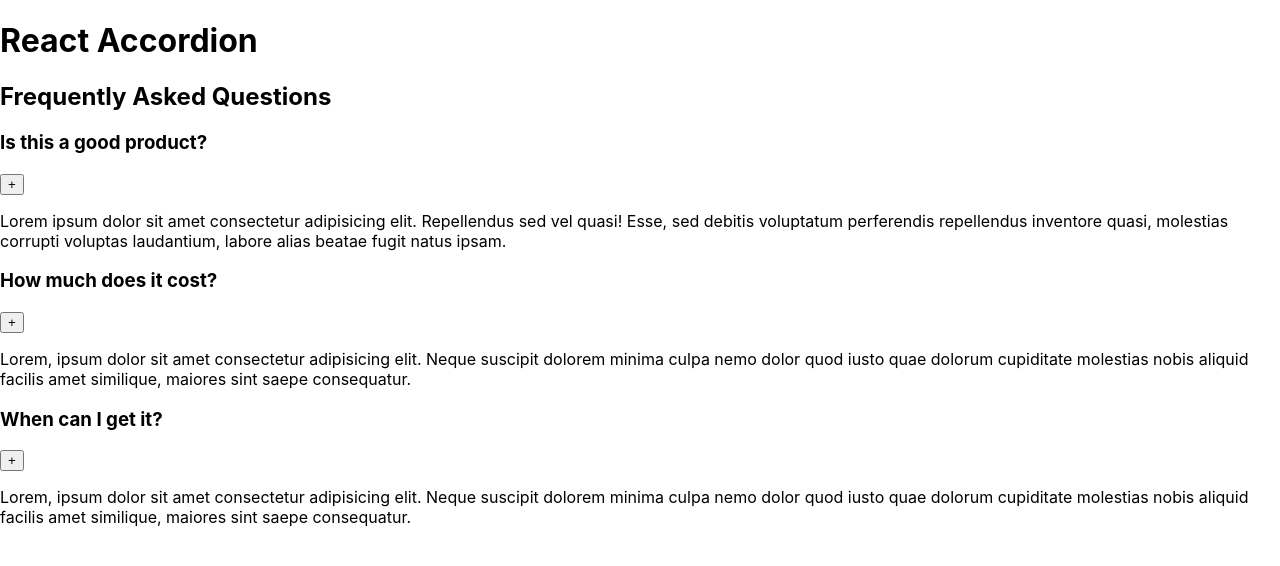
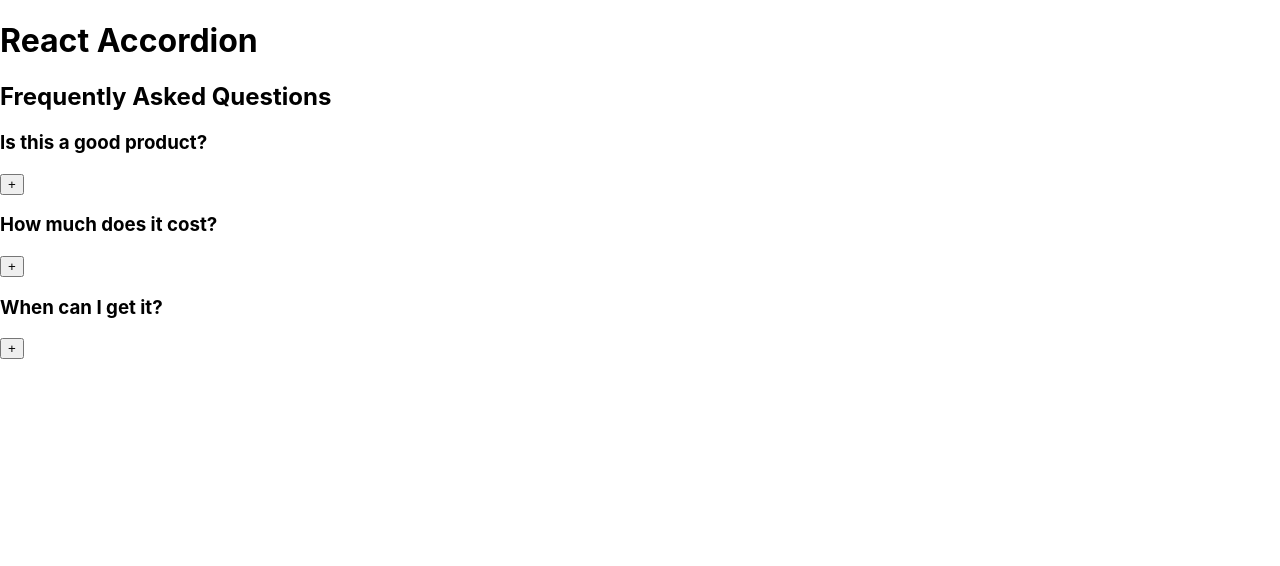
Before and after one commit to Will-Andrade/react-accordion, a React (Create React App) app: page / in a window 1280 px wide. Shown: the top 566 px of the page. Built offline with nearby package versions, Linux system fonts and the light colour scheme; the HTML template or start-up script is replaced by a standard one.

Commit message:
feat: finished accordion challenge

```diff
--- a/src/App.tsx
+++ b/src/App.tsx
@@ -1,41 +1,51 @@
-import React from 'react';
+import React, { useState } from 'react';
 import './App.css';
 
+// pass through props later
+const FAQData = [
+  {
+    id: 0,
+    title: 'Is this a good product?',
+    content: 'Lorem ipsum dolor sit amet consectetur adipisicing elit. Repellendus sed vel quasi!'
+  },
+  {
+    id: 1,
+    title: 'How much does it cost?',
+    content: 'Esse, sed debitis voluptatum perferendis repellendus inventore quasi, molestias corrupti voluptas laudantium, labore alias beatae fugit natus ipsam.'
+  },
+  {
+    id: 2,
+    title: 'When can I get it?',
+    content: 'Lorem ipsum dolor sit amet consectetur adipisicing elit.'
+  },
+];
+
 function App() {
+  const [selectedItem, setSelectedItem] = useState<null | number>(null);
+
+  const onButtonClickHandler = (id: number) => {
+    if (selectedItem === id) return setSelectedItem(null);
+    setSelectedItem(id);
+  };
+
   return (<main>
     <h1>React Accordion</h1>
 
     <section>
       <h2>Frequently Asked Questions</h2>
-      <article>
-        <div>
-          <h3>Is this a good product?</h3>
-          <button type='button'>+</button>
-        </div>
-        <p>
-          Lorem ipsum dolor sit amet consectetur adipisicing elit. Repellendus sed vel quasi! Esse, sed debitis voluptatum perferendis repellendus inventore quasi, molestias corrupti voluptas laudantium, labore alias beatae fugit natus ipsam.
-        </p>
-      </article>
-      <article>
-        <div>
-          <h3>How much does it cost?</h3>
-          <button type='button'>+</button>
-        </div>
-        <p>
-          Lorem, ipsum dolor sit amet consectetur adipisicing elit. Neque suscipit dolorem minima culpa nemo dolor quod iusto quae dolorum cupiditate molestias nobis aliquid facilis amet similique, maiores sint saepe consequatur.
-        </p>
-      </article>
-      <article>
-        <div>
-          <h3>When can I get it?</h3>
-          <button type='button'>+</button>
-        </div>
-        <p>
-          Lorem, ipsum dolor sit amet consectetur adipisicing elit. Neque suscipit dolorem minima culpa nemo dolor quod iusto quae dolorum cupiditate molestias nobis aliquid facilis amet similique, maiores sint saepe consequatur.
-        </p>
-      </article>
+      {FAQData.map(({ id, title, content }) => (
+        <article key={id}>
+          <div>
+            <h3>{title}</h3>
+            <button type='button' onClick={() => onButtonClickHandler(id)}>
+              {id === selectedItem ? '-' : '+'}
+            </button>
+          </div>
+          {id === selectedItem && <p>{content}</p>}
+        </article>
+      ))}
     </section>
   </main>);
-}
+};
 
 export default App;
```
